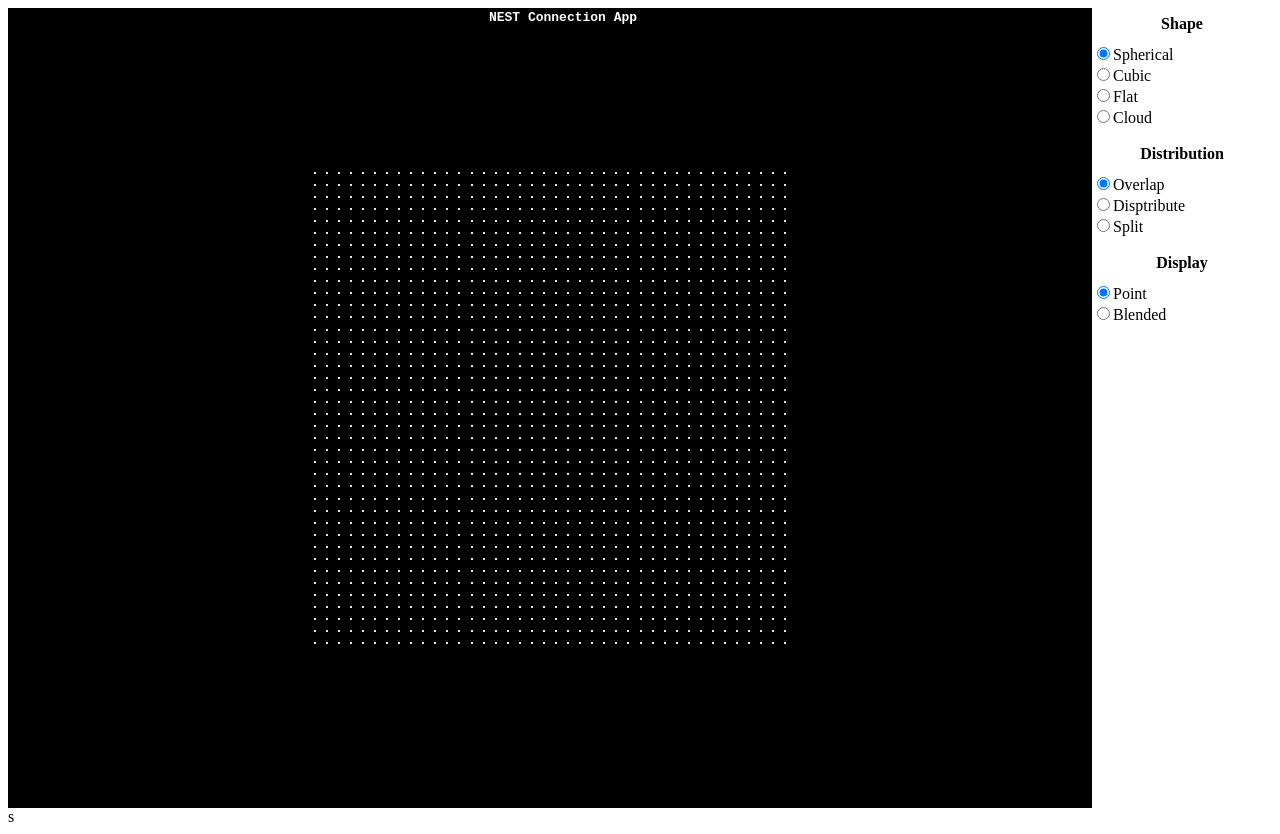
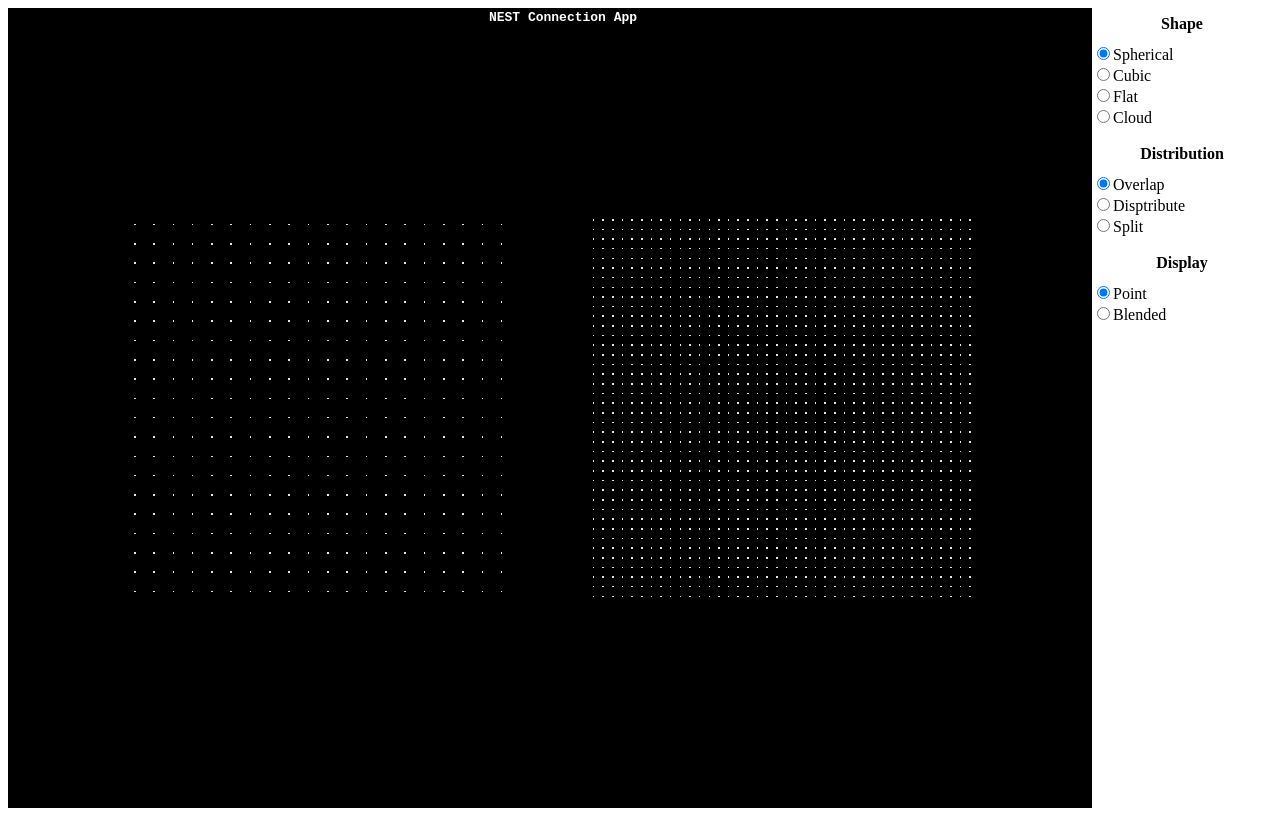
Before and after one commit to compneuronmbu/NESTInstrumentationApp, a plain HTML site: page javascript/NESTConnectionApp.html in a window 1280 px wide. Drawn offline with nearby package versions, Linux system fonts and the light colour scheme.

Commit message:
Started work on displaying several layers

```diff
--- a/javascript/NESTConnectionApp.html
+++ b/javascript/NESTConnectionApp.html
@@ -9,14 +9,12 @@
 
 	<body>
 
-        <div id="select-square"></div>
-
 		<div id="main_body">
 			<div id="info">
 				NEST Connection App
 				<div id="infoselected"></div>
-				<div id="layer_name"></div>
 			</div>
+			<div id="select-square"></div>
 		</div>
 
 
@@ -75,4 +73,4 @@
 		<script src="js/angular.js"></script>
 		<script src="js/GUI.js"></script>
 	</body>
-</html>s
+</html>
--- a/javascript/css/NESTConnectionApp_css.css
+++ b/javascript/css/NESTConnectionApp_css.css
@@ -1,7 +1,11 @@
+:root {
+    --gui_width: 180px;
+}
+
 #main_body {
 	background-color: #000000;
 	margin: 0px;
-	width: calc(100% - 180px);
+	width: calc(100% - var(--gui_width));
 	height: 100vh;
 	overflow: hidden;
 	font-family:Monospace;
@@ -12,7 +16,7 @@
 
 #gui_body {
 	float: right;
-	width: 180px;
+	width: var(--gui_width);
 
 }
 
@@ -41,7 +45,7 @@
 	color: #fff;
 	position: absolute;
 	top: 5px;
-	width: calc(100% - 180px);
+	width: calc(100% - var(--gui_width));
 	padding: 5px;
 	z-index: 100;
 }
--- a/javascript/js/plotAndSelect.js
+++ b/javascript/js/plotAndSelect.js
@@ -8,7 +8,10 @@ if ( ! Detector.webgl ) Detector.addGetWebGLMessage();
 
 var container, stats;
 var marquee = $("#select-square");
-var camera, scene, renderer, geometry, materials;
+var camera, scene, renderer, materials;
+
+var number_of_layers = 0;
+var offsett = 0.6;
 
 //var positions;
 //var colors;
@@ -37,30 +40,71 @@ function init()
 
     // CAMERA
 	camera = new THREE.PerspectiveCamera( 45, container.clientWidth / container.clientHeight, 1, 8000 );
-	camera.position.set( 0, 0, 2 );
+	camera.position.set( 0, 0, 2.5 );
 
 	scene = new THREE.Scene();
 
 	// POINTS
-    var layers = JSON.parse(my_json);
-    var exLayer = layers.layers;
-    console.log(exLayer.Excitatory);
-
-    geometry = new THREE.BufferGeometry();
+    var layers_info = JSON.parse(my_json); // TODO: Er det meningen at model etc, skal være her og?
+    var layers = layers_info.layers;
+    console.log(layers);
+    console.log(layers.Excitatory);
+    console.log(container.clientWidth)
 
     color = new THREE.Color();
+    color.setRGB( 0.9, 0.9, 0.9 );
 
-    var positions = new Float32Array( Object.keys(exLayer.Excitatory.neurons).length * 3 );
-    var colors = new Float32Array( Object.keys(exLayer.Excitatory.neurons).length * 3 );
+    initPoints( layers.Excitatory.neurons, offsett )
+    initPoints( layers.Inhibitory.neurons, -offsett )
 
-    color.setRGB( 0.9, 0.9, 0.9 );
+    for ( layer in layers )
+    {
+        if (layer.toLowerCase().indexOf("generator") === -1 &&
+            layer.toLowerCase().indexOf("detector") === -1 &&
+            layer.toLowerCase().indexOf("meter") === -1 )
+        {
+            console.log(layer);
+            number_of_layers++;
+        }
+    }
+
+
+
+    // RENDERER
+	renderer = new THREE.WebGLRenderer();
+	renderer.setPixelRatio( window.devicePixelRatio );
+	renderer.setSize( container.clientWidth, container.clientHeight );
+
+	container.appendChild( renderer.domElement );
+
+	// CONTROLS
+	//cameraControls = new THREE.OrbitControls( camera, renderer.domElement );
+	//cameraControls.target.set( 0, 0, 0 );
+	//cameraControls.addEventListener( 'change', render );
+
+	document.addEventListener( 'mousedown', onMouseDown );
+	document.addEventListener( 'mousemove', onMouseMove );
+	document.addEventListener( 'mouseup', onMouseUp );
+
+	window.addEventListener( 'resize', onWindowResize, false );
+
+    render();
+}
+
+function initPoints( neurons, offsett )
+{
+    var geometry = new THREE.BufferGeometry();
+
+    var positions = new Float32Array( Object.keys(neurons).length * 3 );
+    var colors = new Float32Array( Object.keys(neurons).length * 3 );
+
     var i = 0;
-    for (var neuron in exLayer.Excitatory.neurons)
+    for (var neuron in neurons)
     {
-        if (exLayer.Excitatory.neurons.hasOwnProperty(neuron))
+        if (neurons.hasOwnProperty(neuron))
         {
-            positions[ i ] = exLayer.Excitatory.neurons[neuron].x;
-            positions[ i + 1 ] = exLayer.Excitatory.neurons[neuron].y;
+            positions[ i ] = neurons[neuron].x + offsett;
+            positions[ i + 1 ] = neurons[neuron].y;
             positions[ i + 2 ] = 0;
 
             colors[ i ]     = color.r;
@@ -81,29 +125,6 @@ function init()
     points = new THREE.Points( geometry, material );
 
     scene.add( points );
-
-    // RENDERER
-	renderer = new THREE.WebGLRenderer();
-	renderer.setPixelRatio( window.devicePixelRatio );
-	renderer.setSize( container.clientWidth, container.clientHeight );
-
-	container.appendChild( renderer.domElement );
-
-	// CONTROLS
-	//cameraControls = new THREE.OrbitControls( camera, renderer.domElement );
-	//cameraControls.target.set( 0, 0, 0 );
-	//cameraControls.addEventListener( 'change', render );
-
-	document.addEventListener( 'mousedown', onMouseDown );
-	document.addEventListener( 'mousemove', onMouseMove );
-	document.addEventListener( 'mouseup', onMouseUp );
-
-	window.addEventListener( 'resize', onWindowResize, false );
-
-	//GUI
-	//setUpGUI();
-
-    render();
 }
 
 // Selection
@@ -181,9 +202,6 @@ function selectPoints()
     var dupeCheck = {};
     var mouseUpCoords = {};
     var xypos;
-
-    //currentMouse.x = location.x;
-    //currentMouse.y = location.y;
 
     mouseDownCorrected.x = mouseDownCoords.x;
     mouseDownCorrected.y = renderer.getSize().height - mouseDownCoords.y;
@@ -300,20 +318,6 @@ function onWindowResize()
 	renderer.setSize( window.innerWidth, window.innerHeight );
 }
 
-function setUpGUI() {
-    effectController = {
-        input: "",
-        output: ""
-    };
-
-    var gui = new dat.GUI();
-
-    gui.add( effectController, "input",
-                [ "", "poisson" ] ).name( "Input" ).onChange( render );
-    gui.add( effectController, "output",
-                [ "", "voltmeter", "multimeter" ] ).name( "Output" ).onChange( render );
-}
-
 function render()
 {
     requestAnimationFrame( render );
```
